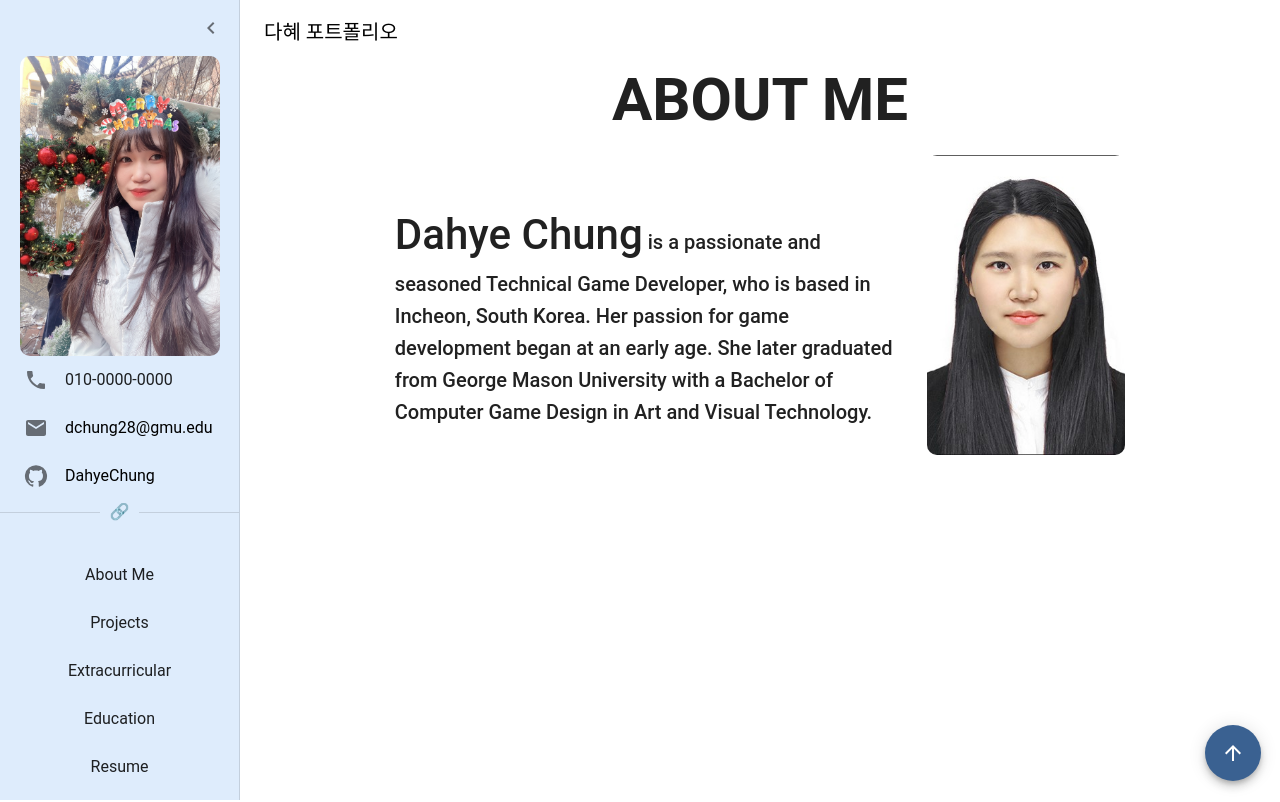
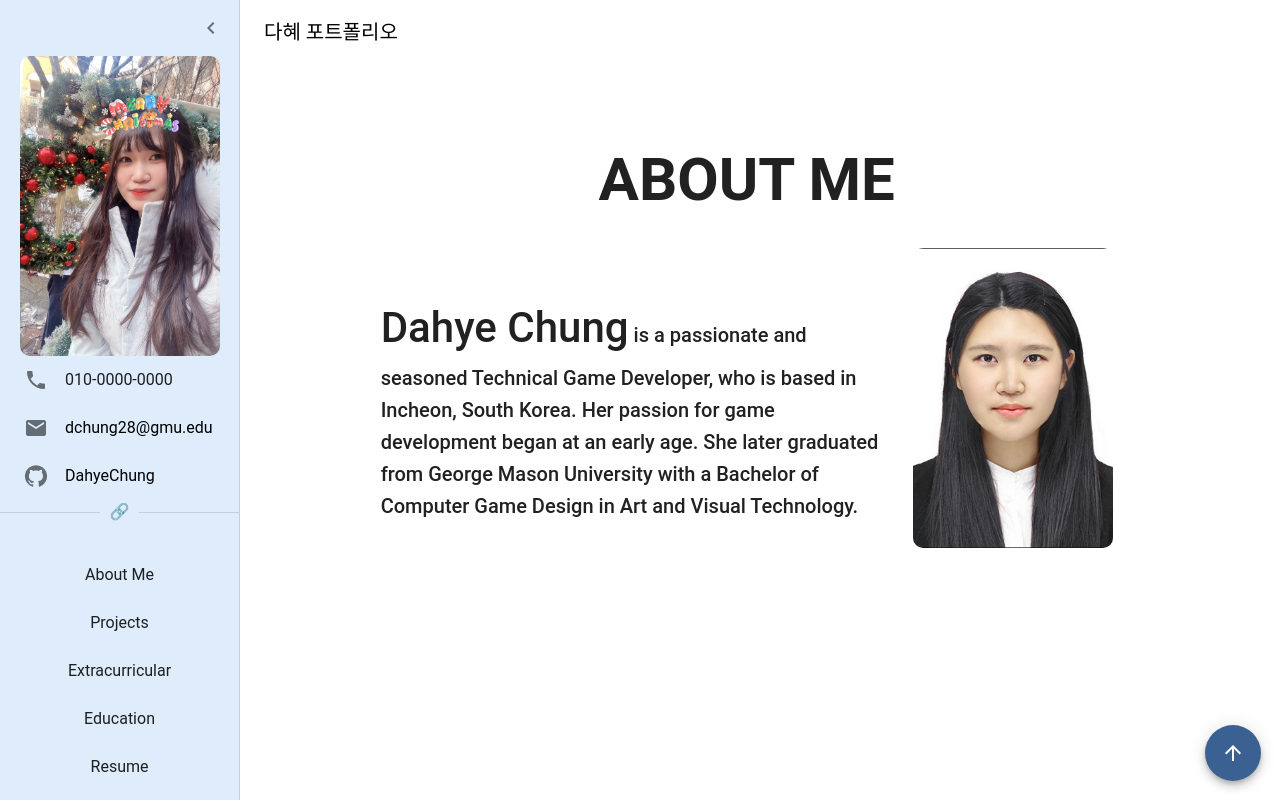
Before and after one commit to DahyeChung/DahyeChung, a React (Create React App) app: page / in a window 1280 px wide. Shown: the top 802 px of the page. Built offline with nearby package versions, Linux system fonts and the light colour scheme; a small style sheet from the web is missing.

Commit message:
OPD-23 [feat](AboutMe.tsx): 화면 축소 시 사진 위치 변경

```diff
--- a/src/App.tsx
+++ b/src/App.tsx
@@ -22,7 +22,6 @@ import {
   Typography,
   List,
   Toolbar,
-  Container,
   ListItemText,
   ListItemButton,
   ListItem,
@@ -187,7 +186,7 @@ export default function App() {
         <Drawer
           sx={{
             width: drawerWidth,
-            flexShrink: 0,
+            flexShrink: 1,
             "& .MuiDrawer-paper": {
               width: drawerWidth,
               boxSizing: "border-box",
--- a/src/components/AboutMe.tsx
+++ b/src/components/AboutMe.tsx
@@ -1,13 +1,22 @@
 import { Box, Container, Typography } from "@mui/material";
-import profile from "../assets/images/profile.png";
 import formalprofile from "../assets/images/formalProfile.jpg";
 
 function AboutMe() {
   return (
-        <Box minHeight="100vh" mb="5rem" id="about-me">
-            <Container>
+    <Box id="about-me">
+      <Container
+        sx={{
+          display: "flex",
+          alignItems: "center",
+          justifyContent: "center",
+          flexDirection: "column",
+          minHeight: "calc(100vh - 56px)",
+          position:"relative",
+          bottom:"80px",
+        }}
+      >
         <Typography
-                    mb="1.2rem"
+          mb="2rem"
           fontWeight="bold"
           // ✏️ textAlight: 텍스트 위치 설정 ex) left, center, right
           textAlign="center"
@@ -17,23 +26,24 @@ function AboutMe() {
         </Typography>
         <Box
           display="flex"
-                    flexDirection={{ xs: "column", md: "row" }}
+          flexDirection={{ xs:"column-reverse", sm: "column-reverse", md: "row" }}
           alignItems="center"
           justifyContent="center"
           gap="2rem"
-                > {/* Adjust the maxWidth below to control the width of the text */}
+        >
+          {/* Adjust the maxWidth below to control the width of the text */}
           <Typography variant="h6" maxWidth="500px" flex="1">
-                        <span style={{ fontSize: "2.1em" }}>Dahye Chung</span>  is a passionate and seasoned Technical Game Developer,
-                        who is based in Incheon, South Korea. Her passion for game
-                        development began at an early age. She later graduated from George
-                        Mason University with a Bachelor of Computer Game Design in Art and
-                        Visual Technology.
+            <span style={{ fontSize: "2.1em" }}>Dahye Chung</span> is a
+            passionate and seasoned Technical Game Developer, who is based in
+            Incheon, South Korea. Her passion for game development began at an
+            early age. She later graduated from George Mason University with a
+            Bachelor of Computer Game Design in Art and Visual Technology.
           </Typography>
           <div
             style={{
               marginBottom: "1.2rem",
               height: "300px",
-                            width: "20%",
+              minWidth: "200px",
               backgroundImage: `url(${formalprofile})`,
               backgroundRepeat: "no-repeat",
               backgroundSize: "cover",
```
Lines whose indentation alone changed are shown as unchanged.
